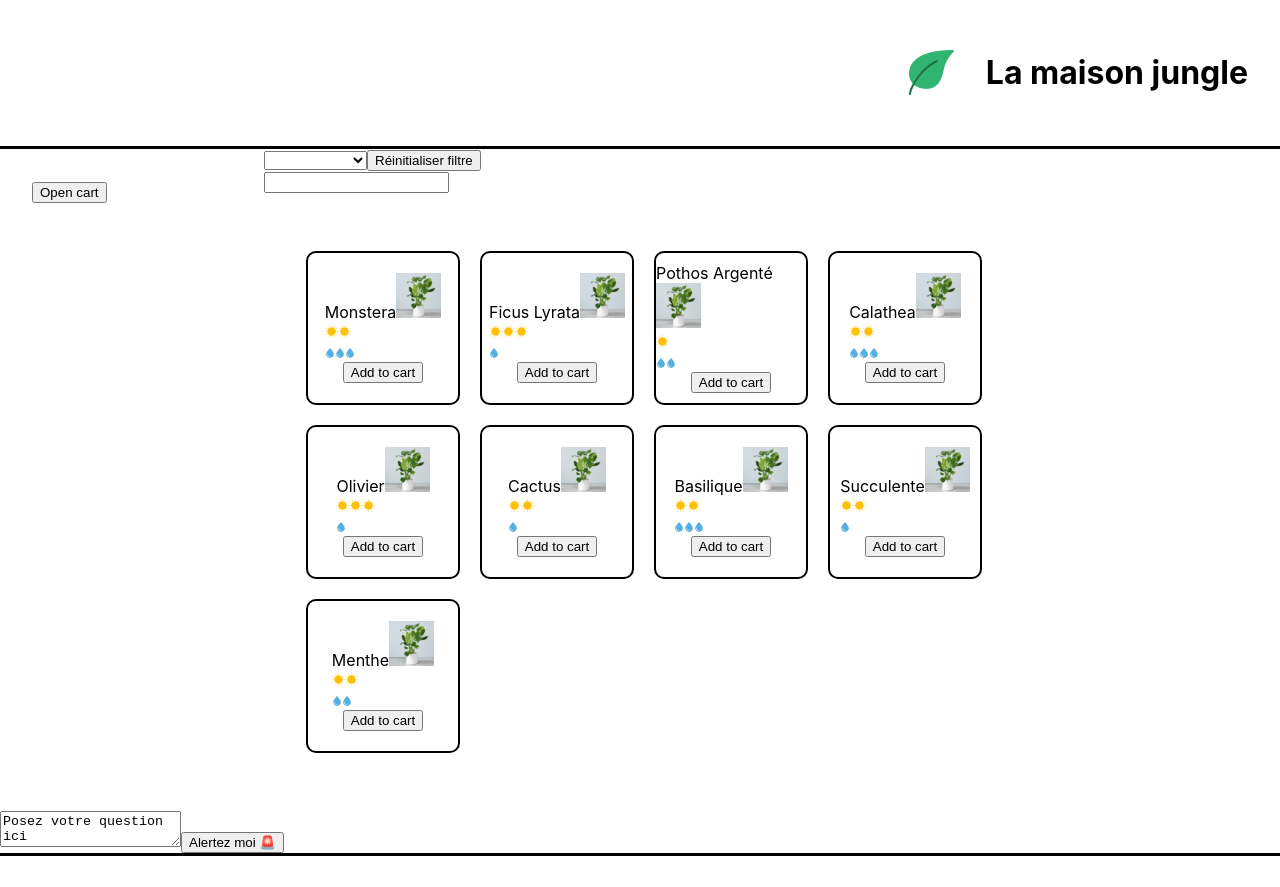
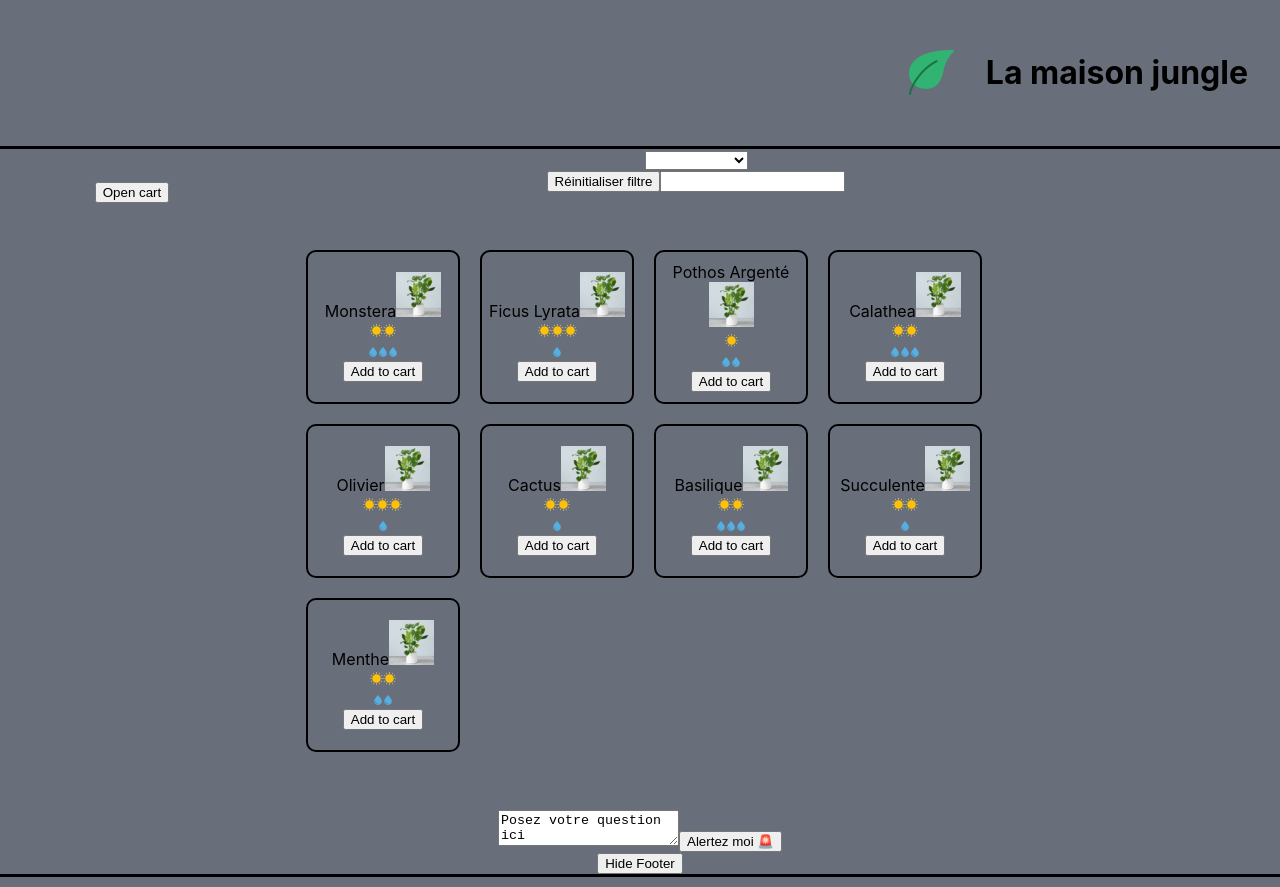
Before and after one commit to JoseLeMalin/maison-jungle-v2, a React (Create React App) app: page / in a window 1280 px wide. Shown: the top 887 px of the page. Built offline with nearby package versions, Linux system fonts and the light colour scheme.

Commit message:
End of the day commit

```diff
--- a/src/components/App.js
+++ b/src/components/App.js
@@ -8,15 +8,25 @@ import ShoppingList from "./ShoppingList";
 
 function App() {
   const [cart, setCart] = useState([]);
+  const [footerDisplay, setDisplayFooter] = useState(true);
   return (
-    <div>
+    <div className="App">
       <Banner />
       <div className="lmj-layout-inner">
         <Cart cart={cart} setCart={setCart} />
         <ShoppingList cart={cart} setCart={setCart} />
       </div>
       <QuestionForm />
-      <Footer />
+      <div>
+        <button
+          type="button"
+          value={footerDisplay}
+          onClick={() => setDisplayFooter(!footerDisplay)}
+        >
+          {footerDisplay ? "Hide Footer" : "Display Footer"}
+        </button>
+        {footerDisplay && <Footer />}
+      </div>
     </div>
   );
 }
--- a/src/components/Cart.js
+++ b/src/components/Cart.js
@@ -1,8 +1,18 @@
-import { useState } from "react";
+import { useEffect, useState } from "react";
 import "../styles/Cart.css";
 function Cart({ cart, setCart }) {
   //const [cart, setCart] = useState(0); // Update total price of cart
   const [isOpen, setIsOpen] = useState(false); // Open/Close cart
+
+  const total = cart.reduce(
+    (total, currentPlant) =>
+      (total += currentPlant.price * currentPlant.amount),
+    0
+  );
+
+  useEffect(() => {
+    document.title = total ? (document.title = `Cart: ${total}€`) : "React App";
+  }, [total]);
 
   function displayCart() {
     return cart.map((plant) => {
@@ -12,15 +22,6 @@ function Cart({ cart, setCart }) {
         </li>
       );
     });
-  }
-
-  function displayTotal() {
-    if (!cart.length) return 0;
-    return cart.reduce((total, currentPlant) => {
-      total += currentPlant.price * currentPlant.amount;
-
-      return total;
-    }, 0);
   }
 
   return isOpen ? (
@@ -36,7 +37,7 @@ function Cart({ cart, setCart }) {
       <h2>Panier</h2>
       <ul>{displayCart()}</ul>
 
-      <div>Total : {displayTotal()}€</div>
+      <div>Total : {total}€</div>
       <div>
         <button
           className="lmj-cart-toggle-button"
--- a/src/components/Categories.js
+++ b/src/components/Categories.js
@@ -1,9 +1,4 @@
 function Categories({ listCateg, categSelected, setCategSelecetd }) {
-  function selectCateg(element) {
-    console.log(element);
-
-    setCategSelecetd(element);
-  }
   return (
     <div>
       <select
@@ -20,7 +15,6 @@ function Categories({ listCateg, categSelected, setCategSelecetd }) {
           </option>
         ))}
       </select>
-      <button type="button">Réinitialiser filtre</button>
     </div>
   );
 }
--- a/src/components/Footer.js
+++ b/src/components/Footer.js
@@ -1,4 +1,4 @@
-import { useState } from "react";
+import { useEffect, useState } from "react";
 import "../styles/Footer.css";
 
 function Footer() {
@@ -9,7 +9,9 @@ function Footer() {
       alert(`Your email address ${eventText} doesn't contain any '@'`);
     }
   }
-
+  useEffect(() => {
+    console.log(`Déclenché seulement au 1er render`);
+  }, []);
   return (
     <footer className="lmj-footer">
       <div className="lmj-footer-elem">
--- a/src/components/ShoppingList.js
+++ b/src/components/ShoppingList.js
@@ -15,6 +15,15 @@ function ShoppingList({ cart, setCart }) {
     []
   );
 
+  let plantlistDisplay;
+  if (categSelected.length) {
+    plantlistDisplay = plantList.filter(
+      (plant) => plant.category === categSelected
+    );
+  } else {
+    plantlistDisplay = plantList;
+  }
+
   return (
     <div>
       <Categories
@@ -22,10 +31,12 @@ function ShoppingList({ cart, setCart }) {
         categSelected={categSelected}
         setCategSelecetd={setCategSelecetd}
       />
-
+      <button type="button" onClick={() => setCategSelecetd([])}>
+        Réinitialiser filtre
+      </button>
       <input type="text" value={categSelected ? categSelected : null} />
       <ul className="lmj-plant-list">
-        {plantList.map((plant) => (
+        {plantlistDisplay.map((plant) => (
           <div key={plant.id} className="lmj-plant-item">
             <PlantItem
               name={plant.name}
--- a/src/styles/App.css
+++ b/src/styles/App.css
@@ -1,5 +1,6 @@
 .App {
   text-align: center;
+  background-color: #696f7a;
 }
 
 .App-logo {
```
